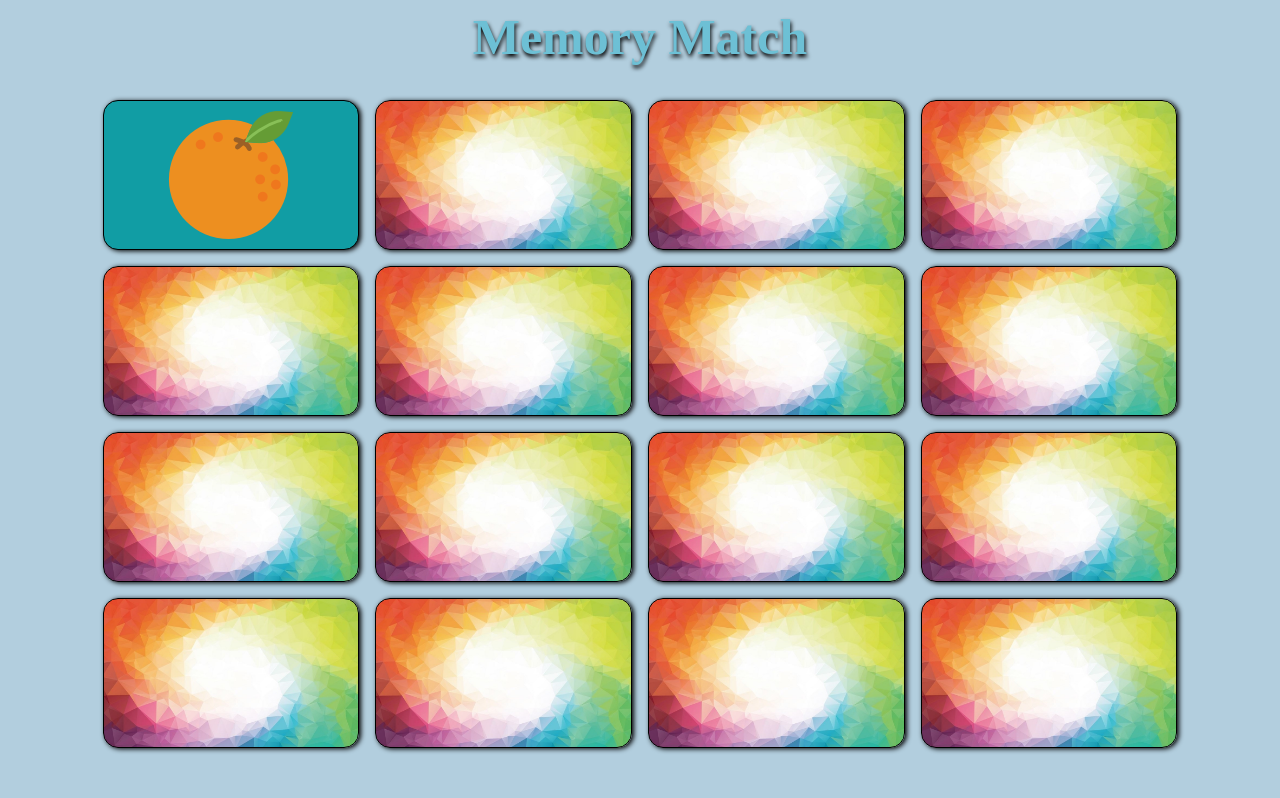
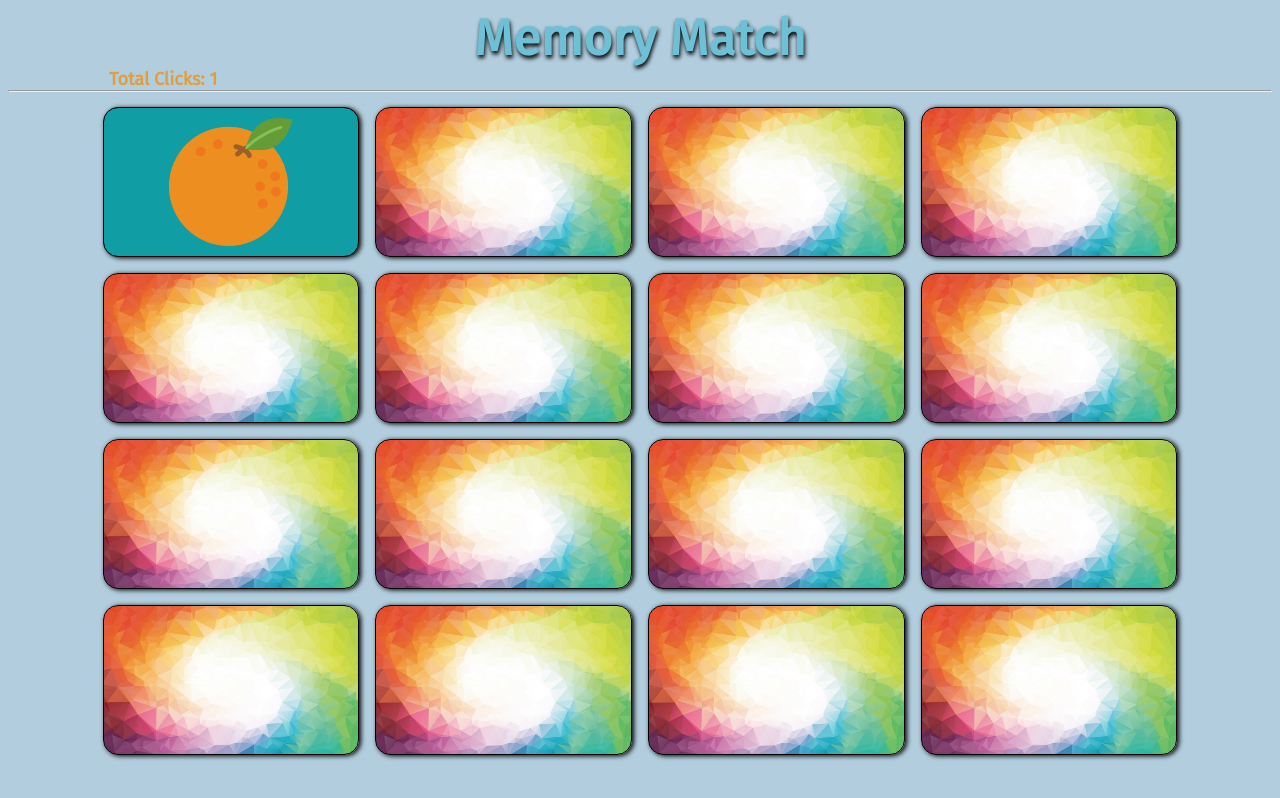
Before and after one commit to cgregs32/memory_match, a plain HTML site: page index.html in a window 1280 px wide. Both pictures are taken after a click on the element 231 px from the left and 174 px from the top of the page. Drawn offline with Linux system fonts and the light colour scheme.

Commit message:
counter feature

```diff
--- a/index.html
+++ b/index.html
@@ -1,10 +1,14 @@
 <html>
 <head>
   <link rel="stylesheet" href="styles.css">
+  <link href="https://fonts.googleapis.com/css?family=Fira+Sans" rel="stylesheet">
+
   <title>Document</title>
 </head>
 <body>
   <h1>Memory Match</h1>
+  <span class="counter">Total Clicks:  <span id="click-counter"></span> </span>
+  <hr>
   <div class="wrapper">
     <div id="1" class="card"></div>
     <div id="2" class="card"></div>
--- a/main.js
+++ b/main.js
@@ -1,6 +1,7 @@
 $(document).ready( function(){
   clickCounter = 0;
   matchCounter = 0;
+  totalClicks = 0;
   startGame();
   reset();
 });
@@ -12,8 +13,14 @@ function reset(){
       $('.wrapper').append("<div id='" + i + "' class='card'></div>")
     }
     matchCounter = 0;
+    totalClicks = 0;
+    clickTotal();
     startGame();
   });
+}
+
+function clickTotal(){
+  $('#click-counter').html(totalClicks);
 }
 
 function startGame(){
@@ -33,7 +40,8 @@ function clickAction(){
   $('.card').on('click', function(){
     switch (clickCounter) {
       case 0:
-        clickCounter++
+        clickCounter++;
+        totalClicks++;
         clicked1 = this.id
         $('#' + clicked1).children().show()
         flipBackground(this.id)
@@ -45,6 +53,7 @@ function clickAction(){
 
         matchCheck(clicked1, clicked2)
         clickCounter++;
+        totalClicks++;
       case 2:
         clicked1 = null;
         clicked2 = null;
@@ -52,9 +61,12 @@ function clickAction(){
     }
     if (matchCounter === 8){
       winCondition();
+    }
+    console.log(totalClicks)
+    clickTotal();
 
-    }
   });
+
 }
 
 function flipBackground(id){
--- a/styles.css
+++ b/styles.css
@@ -1,9 +1,21 @@
+body{
+  background-color: #B2CEDE;
+  font-family: 'Fira Sans', sans-serif;
+}
+
 h1{
   text-align: center;
   color: #6DC0D5;
   border: none;
   text-shadow: 1px 3px 4px black;
   font-size: 50px;
+  margin-bottom: 0;
+}
+
+hr{
+  background-color: #43AA8B;
+  text-shadow: 1px 2px 2px;
+  margin: 0px 0px 15px 0px;
 }
 
 .wrapper{
@@ -23,10 +35,13 @@ h1{
   box-shadow: 2px 1px 5px;
 }
 
-body{
-  background-color: #B2CEDE;
+
+.counter{
+  margin-left: 8%;
+  font-size: 18px;
+  font-weight: 700;
+  color: #E09F3E;
 }
-
 
 
 .background-flip{
```
